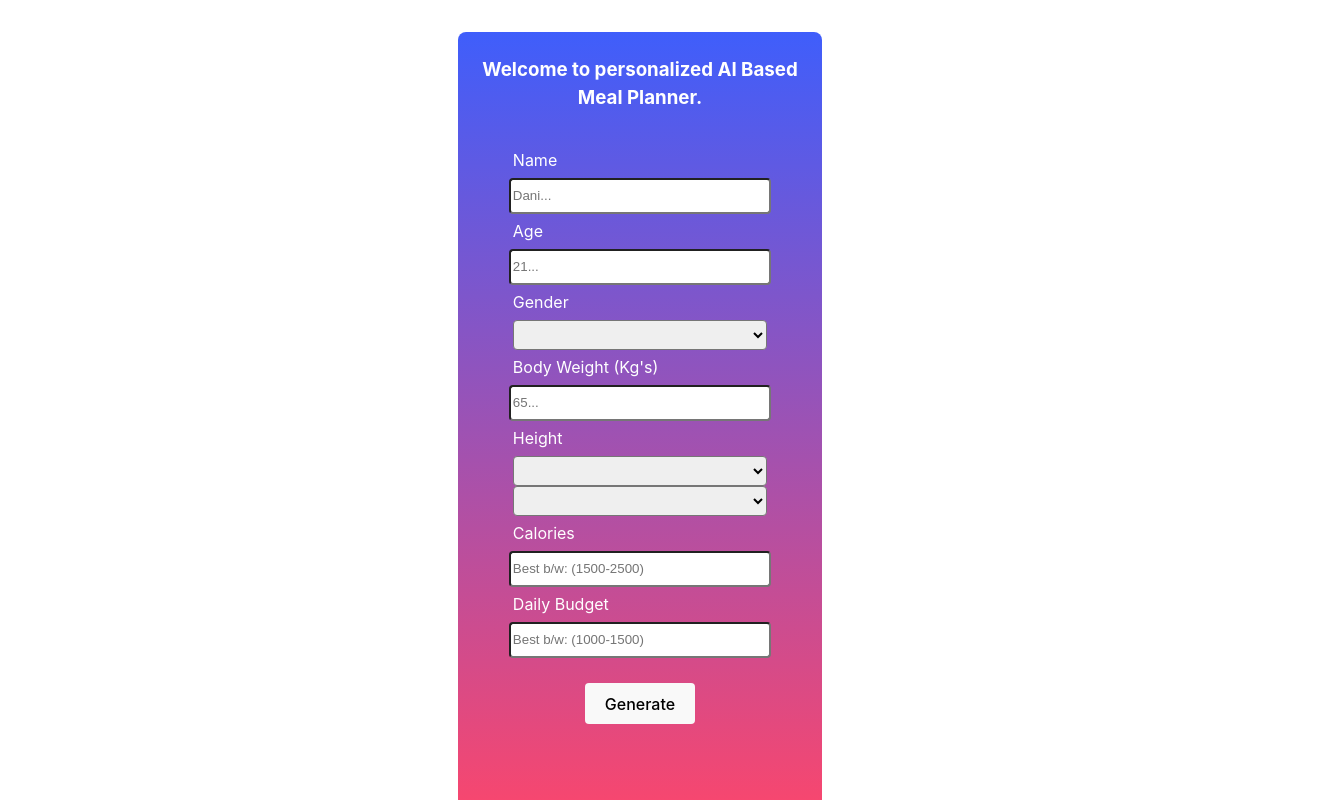
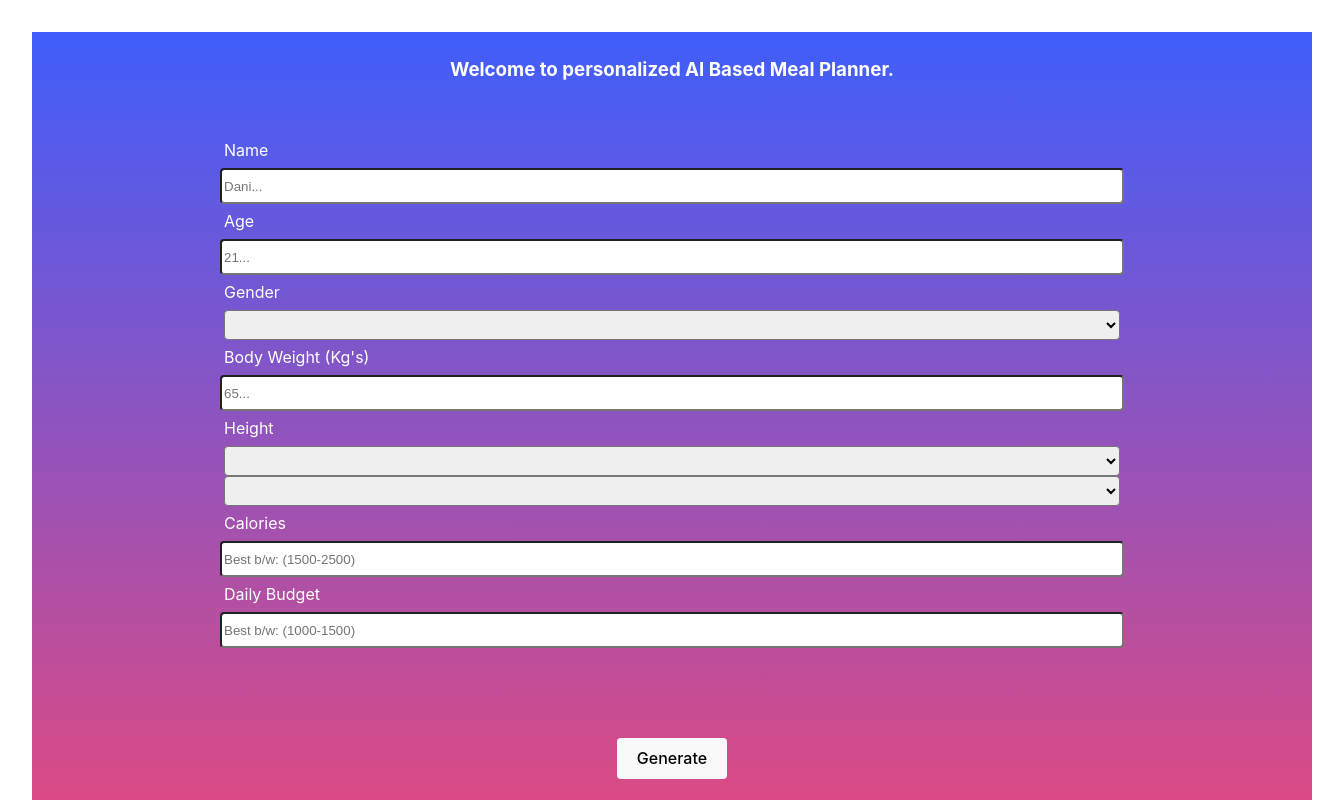
Before and after one commit to mian-dani/meal-plan-generator, a React (Vite) app: page / in a window 1280 px wide. Shown: the top 800 px of the page, 1344 px wide, since content can reach past the window. Built offline with nearby package versions, Linux system fonts and the light colour scheme.

Commit message:
minor changes in front end

```diff
--- a/index.html
+++ b/index.html
@@ -4,7 +4,7 @@
     <meta charset="UTF-8" />
     <link rel="icon" type="image/svg+xml" href="/vite.svg" />
     <meta name="viewport" content="width=device-width, initial-scale=1.0" />
-    <title>Vite + React</title>
+    <title>Daily Meal Planner</title>
   </head>
   <body>
     <div id="root"></div>
--- a/src/Components/css/Fetch.css
+++ b/src/Components/css/Fetch.css
@@ -29,7 +29,6 @@ select{
     justify-content: center;
     flex-direction: column;
     padding: 2%;
-
 }
 
 .section{
@@ -38,8 +37,8 @@ select{
     justify-content: center;
     flex-direction: column;
     height: 100%;
-    width: 100%;
-
+    width: 100vw;
+    background-image: linear-gradient(#3f5efb , #fc466b );
 }
 
 .formdiv{
@@ -47,9 +46,9 @@ select{
     align-items: center;
     justify-content: center;
     flex-direction: column;
-    background-image: linear-gradient(#3f5efb , #fc466b );
+
     height: 100%;
-    width: 80%;
+    width: 100vw;
     padding-bottom: 10%;
     border-radius: 8px;
 }
```
